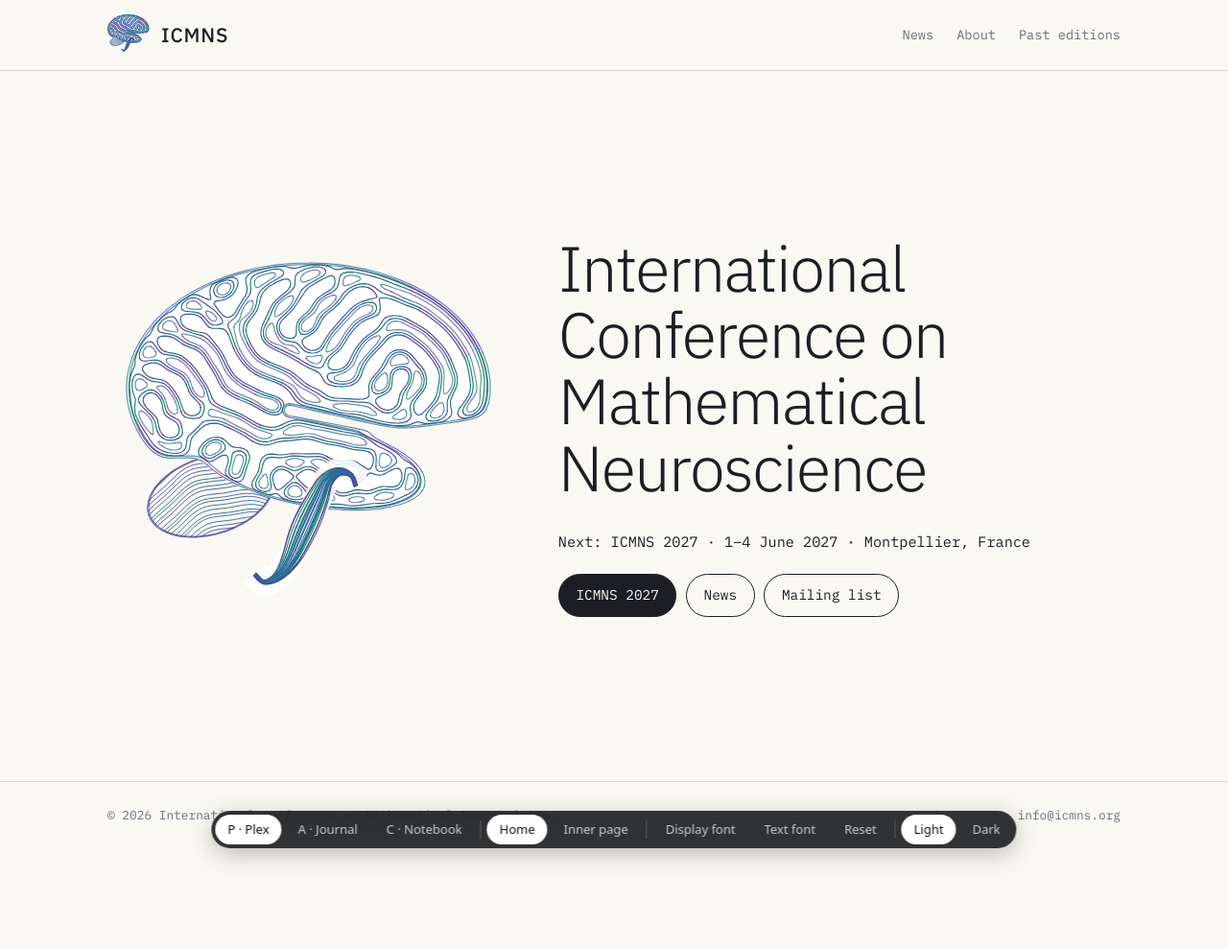
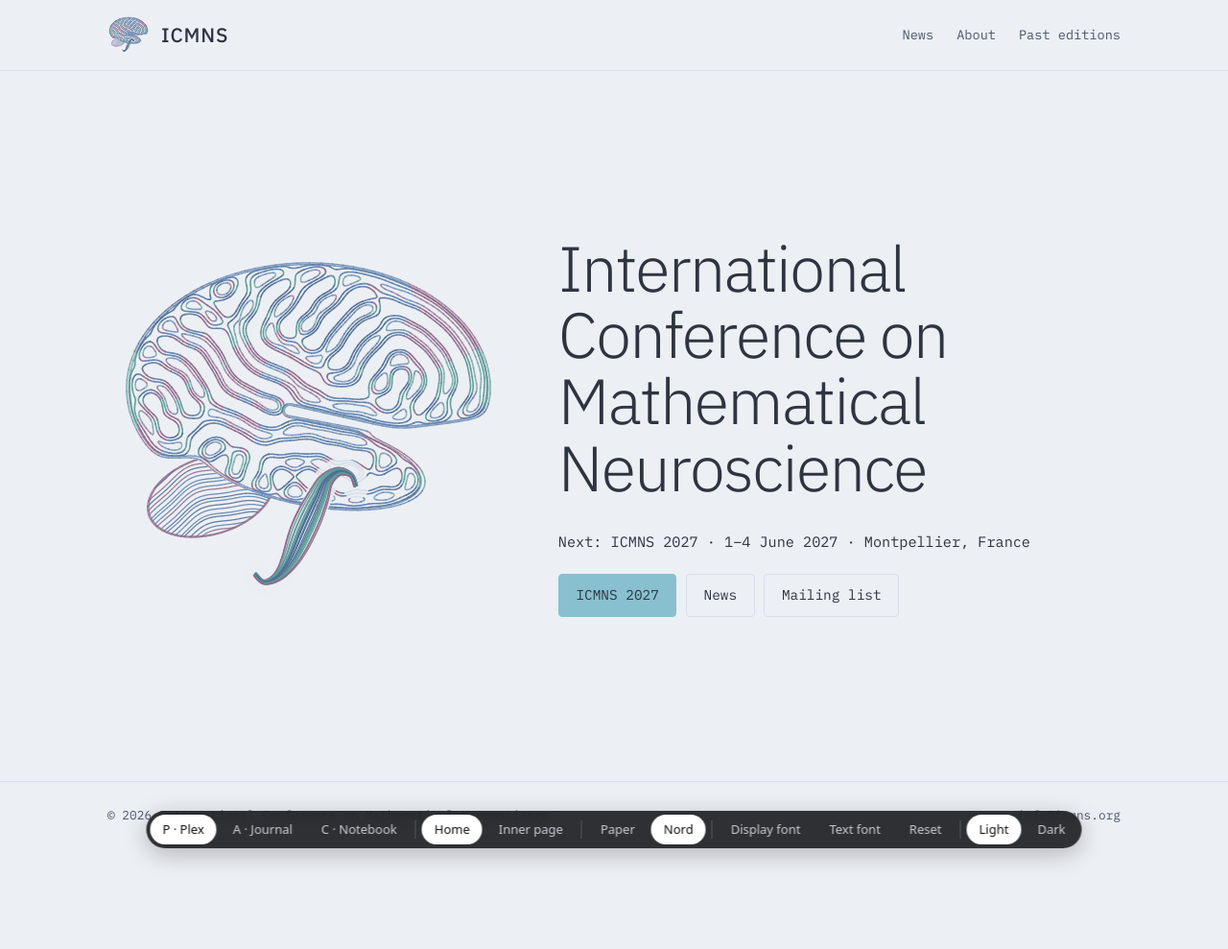
Before and after one commit to icmns-org/icmns-org.github.io, a Jekyll site: the page built from type-lab.html, in a window 1280 px wide. Shown: the whole page at 96% size. Built offline with Jekyll 4.4.1, drawn with Linux system fonts in a browser that asks for light colours; some web fonts are replaced.

Commit message:
Type lab: Nord palette option with Nord renders of the logo
Co-Authored-By: Claude Opus 5.5 <noreply@anthropic.com>

```diff
--- a/type-lab.html
+++ b/type-lab.html
@@ -8,7 +8,7 @@ sitemap: false
 {%- assign dparts = current.dates | split: " " -%}
 {%- assign editions = site.editions | sort: "year" | reverse -%}
 <!doctype html>
-<html lang="en" data-dir="P" data-view="home">
+<html lang="en" data-dir="P" data-view="home" data-palette="nord">
 <head>
 <meta charset="utf-8">
 <meta name="viewport" content="width=device-width, initial-scale=1">
@@ -225,6 +225,18 @@ section.block { display: grid; gap: 1rem 3rem; }
 [data-dir="P"][data-view="home"] .brand span { font-weight: 500; letter-spacing: .04em; }
 
 /* ------------------------------------------------------------------
+   Nord palette (nordtheme.com): Snow Storm paper, Polar Night ink,
+   Frost for accents. Overrides the colours of any direction.
+   ------------------------------------------------------------------ */
+[data-palette="nord"][data-dir] { --paper: #eceff4; --ink: #2e3440; --muted: #4c566a; --rule: #d8dee9; --accent: #5e81ac; --grid: rgba(94, 129, 172, .08); --btn: #88c0d0; --btn-ink: #2e3440; }
+[data-palette="nord"][data-dir][data-theme="dark"] { --paper: #2e3440; --ink: #eceff4; --muted: #a3acbd; --rule: #434c5e; --accent: #88c0d0; --grid: rgba(136, 192, 208, .06); --btn: #88c0d0; --btn-ink: #2e3440; }
+[data-palette="nord"] .masthead { background: transparent; }
+[data-palette="nord"] .cta a { border-radius: 4px !important; border-color: var(--rule) !important; }
+[data-palette="nord"] .cta a.primary { background: var(--btn) !important; color: var(--btn-ink) !important; border-color: var(--btn) !important; }
+[data-palette="nord"] .cta a:not(.primary):hover { border-color: var(--accent) !important; color: var(--accent); }
+[data-palette="nord"] .nav a:hover { color: var(--accent); }
+
+/* ------------------------------------------------------------------
    The switcher (deliberately neutral, not part of any design)
    ------------------------------------------------------------------ */
 .lab { position: fixed; z-index: 10; left: 50%; bottom: 16px; transform: translateX(-50%); display: flex; gap: 4px; padding: 4px; border-radius: 999px;
@@ -358,6 +370,9 @@ body { padding-bottom: 80px; }
   <button data-set-view="home">Home</button>
   <button data-set-view="page">Inner page</button>
   <span class="sep"></span>
+  <button data-set-palette="paper">Paper</button>
+  <button data-set-palette="nord">Nord</button>
+  <span class="sep"></span>
   <button data-open="display">Display font</button>
   <button data-open="text">Text font</button>
   <button data-reset>Reset</button>
@@ -416,6 +431,7 @@ body { padding-bottom: 80px; }
     dir: ['A', 'C', 'P'].indexOf(q.get('dir')) >= 0 ? q.get('dir') : 'P',
     theme: q.get('theme') || (matchMedia('(prefers-color-scheme: dark)').matches ? 'dark' : 'light'),
     view: q.get('view') === 'page' ? 'page' : 'home',
+    palette: q.get('palette') === 'paper' ? 'paper' : 'nord',
     display: q.get('display'), text: q.get('text')
   };
 
@@ -435,6 +451,14 @@ body { padding-bottom: 80px; }
     root.dataset.dir = state.dir;
     root.dataset.theme = state.theme;
     root.dataset.view = state.view;
+    root.dataset.palette = state.palette;
+    // the logo hides fibres with its background colour, so each palette needs its own render
+    document.querySelectorAll('img.logo-light, img.logo-dark').forEach(function (img) {
+      if (!img.dataset.orig) img.dataset.orig = img.getAttribute('src');
+      var mode = img.classList.contains('logo-dark') ? 'dark' : 'light';
+      var small = img.closest('.brand') ? '-small' : '';
+      img.src = state.palette === 'nord' ? '{{ "/assets/logo/lab/" | relative_url }}nord-' + mode + small + '_mark.svg' : img.dataset.orig;
+    });
     var d = current('display'), t = current('text');
     load([d, t]);
     // --mono is used by labels in some directions: follow the text font when it is a mono
@@ -443,7 +467,8 @@ body { padding-bottom: 80px; }
     document.querySelectorAll('[data-set-dir]').forEach(function (b) { b.setAttribute('aria-pressed', b.dataset.setDir === state.dir); });
     document.querySelectorAll('[data-set-theme]').forEach(function (b) { b.setAttribute('aria-pressed', b.dataset.setTheme === state.theme); });
     document.querySelectorAll('[data-set-view]').forEach(function (b) { b.setAttribute('aria-pressed', b.dataset.setView === state.view); });
-    var h = 'dir=' + state.dir + '&theme=' + state.theme + '&view=' + state.view;
+    document.querySelectorAll('[data-set-palette]').forEach(function (b) { b.setAttribute('aria-pressed', b.dataset.setPalette === state.palette); });
+    var h = 'dir=' + state.dir + '&theme=' + state.theme + '&view=' + state.view + '&palette=' + state.palette;
     if (state.display) h += '&display=' + encodeURIComponent(state.display);
     if (state.text) h += '&text=' + encodeURIComponent(state.text);
     history.replaceState(null, '', '#' + h);
@@ -480,6 +505,7 @@ body { padding-bottom: 80px; }
   document.querySelectorAll('[data-set-dir]').forEach(function (b) { b.onclick = function () { state.dir = b.dataset.setDir; state.display = null; state.text = null; apply(); }; });
   document.querySelectorAll('[data-set-theme]').forEach(function (b) { b.onclick = function () { state.theme = b.dataset.setTheme; apply(); }; });
   document.querySelectorAll('[data-set-view]').forEach(function (b) { b.onclick = function () { state.view = b.dataset.setView; apply(); }; });
+  document.querySelectorAll('[data-set-palette]').forEach(function (b) { b.onclick = function () { state.palette = b.dataset.setPalette; apply(); }; });
   document.addEventListener('keydown', function (e) {
     if (e.key === 'Escape') picker.classList.remove('open');
     if (e.target.closest && e.target.closest('input, select, textarea')) return;
```
Also changed, not shown: assets/logo/lab/nord-dark-small_mark.svg (added), assets/logo/lab/nord-dark_mark.svg (added), assets/logo/lab/nord-light-small_mark.svg (added), assets/logo/lab/nord-light_mark.svg (added).
